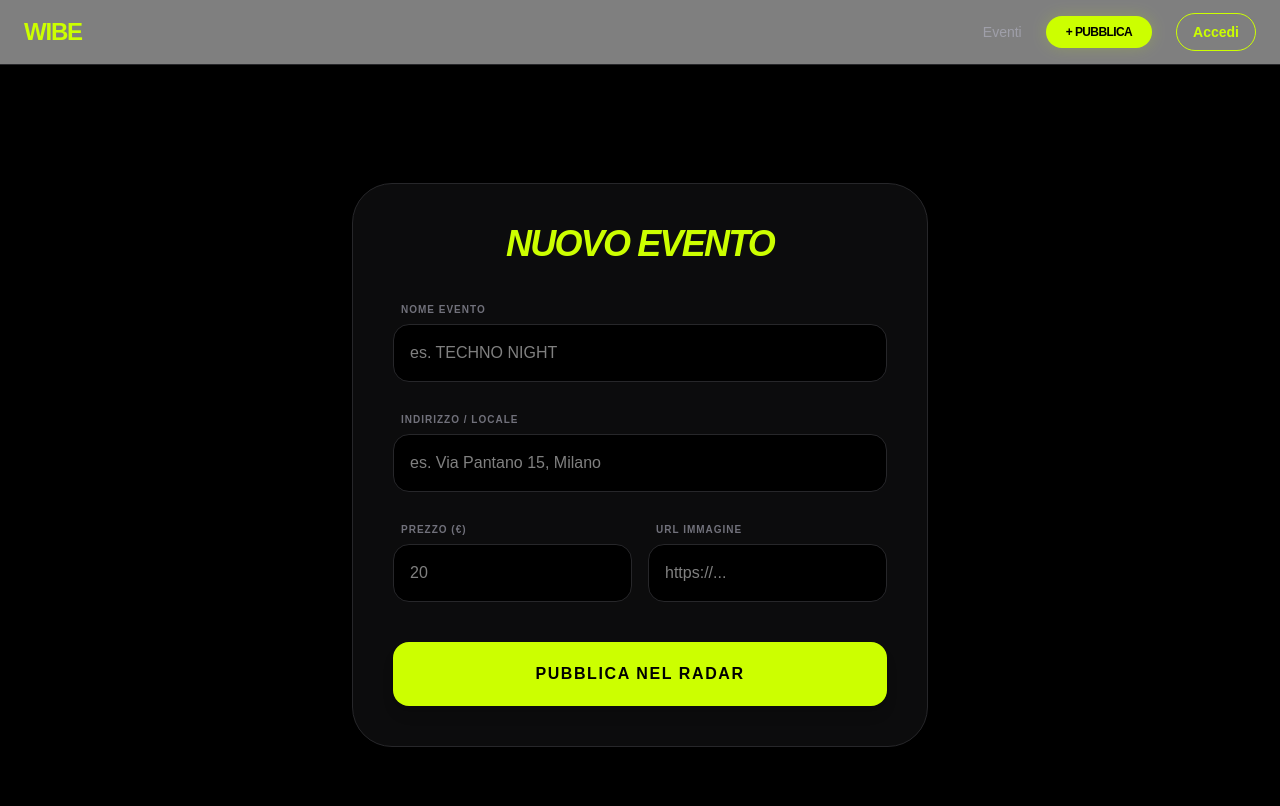
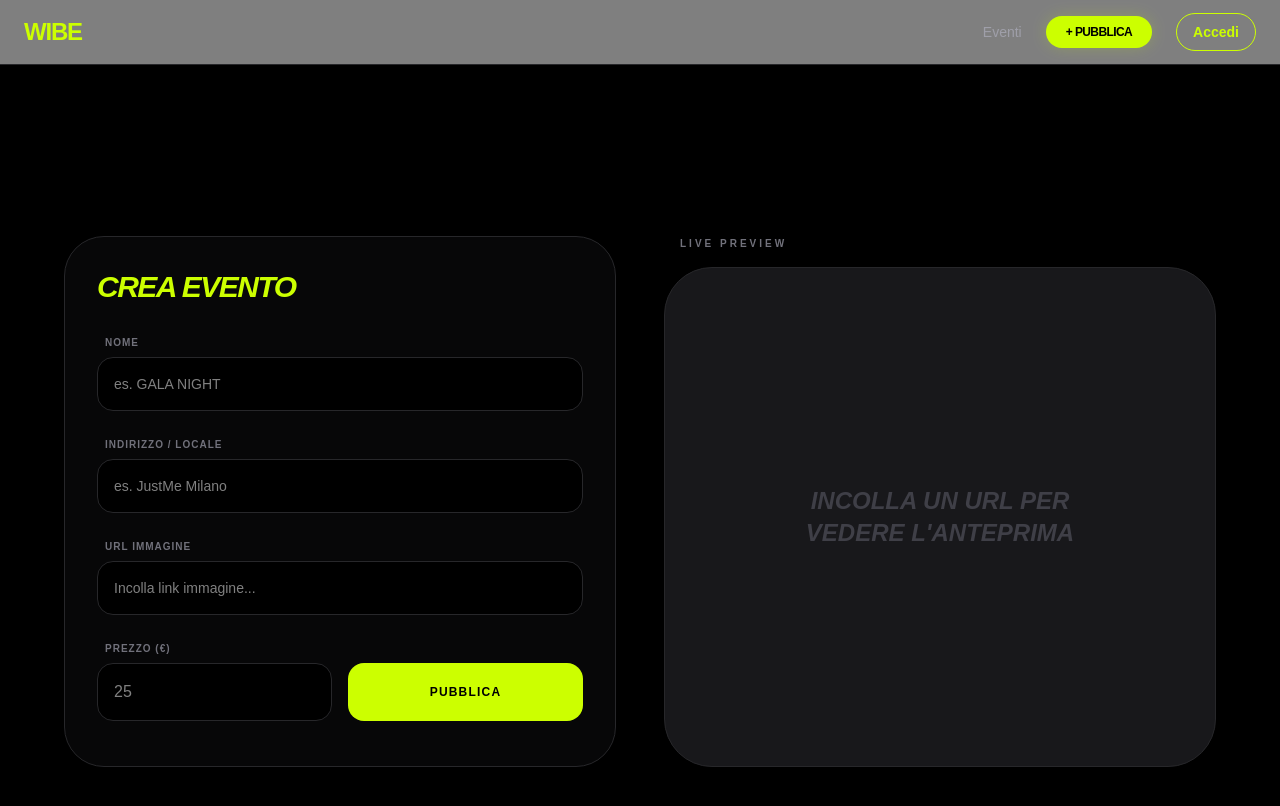
Before and after one commit to MatteoParrella/Wibe, a Next.js app in the folder wibe-project/: page /aggiungi-evento in a window 1280 px wide. Shown: the top 806 px of the page. Built offline with nearby package versions, Linux system fonts and the light colour scheme; no server answers.

Commit message:
progetto iniziale fine

```diff
--- a/wibe-project/app/aggiungi-evento/page.tsx
+++ b/wibe-project/app/aggiungi-evento/page.tsx
@@ -9,12 +9,12 @@ export default function AggiungiEvento() {
   const [formData, setFormData] = useState({
     title: '',
     description: '',
-    location: '', // Indirizzo testuale (es. Via Torino 1, Milano)
+    location: '',
     price: '',
     image_url: ''
   })
 
-  // FUNZIONE PER TRASFORMARE INDIRIZZO IN COORDINATE
+  // Funzione Geocoding
   const getCoordinates = async (address: string) => {
     try {
       const response = await fetch(
@@ -22,14 +22,10 @@ export default function AggiungiEvento() {
       )
       const data = await response.json()
       if (data && data.length > 0) {
-        return {
-          lat: parseFloat(data[0].lat),
-          lng: parseFloat(data[0].lon)
-        }
+        return { lat: parseFloat(data[0].lat), lng: parseFloat(data[0].lon) }
       }
-      return { lat: 45.4642, lng: 9.1900 } // Default su Milano se non trova nulla
+      return { lat: 45.4642, lng: 9.1900 }
     } catch (error) {
-      console.error("Errore geocoding:", error)
       return { lat: 45.4642, lng: 9.1900 }
     }
   }
@@ -37,27 +33,20 @@ export default function AggiungiEvento() {
   const handleSubmit = async (e: React.FormEvent) => {
     e.preventDefault()
     setLoading(true)
-
-    // 1. Recupera le coordinate dall'indirizzo inserito
     const coords = await getCoordinates(formData.location)
 
-    // 2. Salva su Supabase
     const { error } = await supabase.from('Events').insert([
       {
-        title: formData.title,
-        description: formData.description,
-        location: formData.location,
+        ...formData,
         price: parseFloat(formData.price),
-        image_url: formData.image_url,
         lat: coords.lat,
         lng: coords.lng
       }
     ])
 
     if (error) {
-      alert("Errore nel salvataggio: " + error.message)
+      alert("Errore: " + error.message)
     } else {
-      alert("Evento creato con successo sul Radar!")
       router.push('/')
       router.refresh()
     }
@@ -65,59 +54,66 @@ export default function AggiungiEvento() {
   }
 
   return (
-    <main className="min-h-screen bg-black text-white p-8 flex items-center justify-center">
-      <form onSubmit={handleSubmit} className="max-w-xl w-full space-y-6 bg-zinc-900/50 p-10 rounded-[2.5rem] border border-zinc-800">
-        <h1 className="text-4xl font-black italic text-[#ccff00] tracking-tighter uppercase text-center mb-8">
-          Nuovo Evento
-        </h1>
+    <main className="min-h-screen bg-black text-white p-6 flex items-center justify-center pt-24">
+      <div className="grid grid-cols-1 lg:grid-cols-2 gap-12 max-w-6xl w-full">
 
-        <div>
-          <label className="text-[10px] uppercase font-bold text-zinc-500 tracking-widest ml-2">Nome Evento</label>
-          <input
-            required
-            className="w-full bg-black border border-zinc-800 p-4 rounded-2xl mt-1 focus:border-[#ccff00] outline-none transition-all"
-            placeholder="es. TECHNO NIGHT"
-            onChange={(e) => setFormData({...formData, title: e.target.value})}
-          />
-        </div>
+        {/* COLONNA 1: FORM */}
+        <form onSubmit={handleSubmit} className="space-y-5 bg-zinc-900/30 p-8 rounded-[2.5rem] border border-zinc-800">
+          <h1 className="text-3xl font-black italic text-[#ccff00] tracking-tighter uppercase mb-6">Crea Evento</h1>
 
-        <div>
-          <label className="text-[10px] uppercase font-bold text-zinc-500 tracking-widest ml-2">Indirizzo / Locale</label>
-          <input
-            required
-            className="w-full bg-black border border-zinc-800 p-4 rounded-2xl mt-1 focus:border-[#ccff00] outline-none transition-all"
-            placeholder="es. Via Pantano 15, Milano"
-            onChange={(e) => setFormData({...formData, location: e.target.value})}
-          />
-        </div>
+          <div>
+            <label className="text-[10px] uppercase font-bold text-zinc-500 tracking-widest ml-2">Nome</label>
+            <input required className="w-full bg-black border border-zinc-800 p-4 rounded-2xl mt-1 focus:border-[#ccff00] outline-none text-sm"
+              placeholder="es. GALA NIGHT" onChange={(e) => setFormData({...formData, title: e.target.value})} />
+          </div>
 
-        <div className="grid grid-cols-2 gap-4">
           <div>
-            <label className="text-[10px] uppercase font-bold text-zinc-500 tracking-widest ml-2">Prezzo (€)</label>
-            <input
-              type="number"
-              className="w-full bg-black border border-zinc-800 p-4 rounded-2xl mt-1 focus:border-[#ccff00] outline-none transition-all"
-              placeholder="20"
-              onChange={(e) => setFormData({...formData, price: e.target.value})}
-            />
+            <label className="text-[10px] uppercase font-bold text-zinc-500 tracking-widest ml-2">Indirizzo / Locale</label>
+            <input required className="w-full bg-black border border-zinc-800 p-4 rounded-2xl mt-1 focus:border-[#ccff00] outline-none text-sm"
+              placeholder="es. JustMe Milano" onChange={(e) => setFormData({...formData, location: e.target.value})} />
           </div>
+
           <div>
             <label className="text-[10px] uppercase font-bold text-zinc-500 tracking-widest ml-2">URL Immagine</label>
-            <input
-              className="w-full bg-black border border-zinc-800 p-4 rounded-2xl mt-1 focus:border-[#ccff00] outline-none transition-all"
-              placeholder="https://..."
-              onChange={(e) => setFormData({...formData, image_url: e.target.value})}
-            />
+            <input required className="w-full bg-black border border-zinc-800 p-4 rounded-2xl mt-1 focus:border-[#ccff00] outline-none text-sm"
+              placeholder="Incolla link immagine..." onChange={(e) => setFormData({...formData, image_url: e.target.value})} />
+          </div>
+
+          <div className="grid grid-cols-2 gap-4">
+            <div>
+              <label className="text-[10px] uppercase font-bold text-zinc-500 tracking-widest ml-2">Prezzo (€)</label>
+              <input type="number" required className="w-full bg-black border border-zinc-800 p-4 rounded-2xl mt-1 focus:border-[#ccff00] outline-none"
+                placeholder="25" onChange={(e) => setFormData({...formData, price: e.target.value})} />
+            </div>
+            <button disabled={loading} className="self-end bg-[#ccff00] text-black font-black h-[58px] rounded-2xl uppercase text-xs tracking-widest hover:bg-white transition-all disabled:opacity-50">
+              {loading ? 'Processing...' : 'Pubblica'}
+            </button>
+          </div>
+        </form>
+
+        {/* COLONNA 2: ANTEPRIMA LIVE */}
+        <div className="hidden lg:block space-y-4">
+          <h2 className="text-[10px] uppercase font-bold text-zinc-500 tracking-[0.3em] ml-4">Live Preview</h2>
+          <div className="relative group w-full h-[500px] bg-zinc-900 rounded-[3rem] overflow-hidden border border-zinc-800 flex items-center justify-center">
+            {formData.image_url ? (
+              <>
+                <img src={formData.image_url} alt="Preview" className="w-full h-full object-cover opacity-60"
+                  onError={(e) => {(e.target as HTMLImageElement).src = 'https://via.placeholder.com/800x1200?text=Invalid+Link'}} />
+                <div className="absolute inset-0 bg-gradient-to-t from-black via-transparent to-transparent" />
+                <div className="absolute bottom-10 left-10">
+                  <p className="text-[#ccff00] font-black text-4xl italic uppercase tracking-tighter">{formData.title || "Tuo Titolo"}</p>
+                  <p className="text-white/60 uppercase text-xs font-bold mt-2">{formData.location || "Location"}</p>
+                </div>
+              </>
+            ) : (
+              <div className="text-zinc-700 font-black italic uppercase text-2xl text-center p-10">
+                Incolla un URL per<br/>vedere l&apos;anteprima
+              </div>
+            )}
           </div>
         </div>
 
-        <button
-          disabled={loading}
-          className="w-full bg-[#ccff00] text-black font-black py-5 rounded-2xl uppercase tracking-widest hover:bg-white transition-all shadow-lg mt-4 disabled:opacity-50"
-        >
-          {loading ? 'Calcolo posizione...' : 'Pubblica nel Radar'}
-        </button>
-      </form>
+      </div>
     </main>
   )
 }
```
